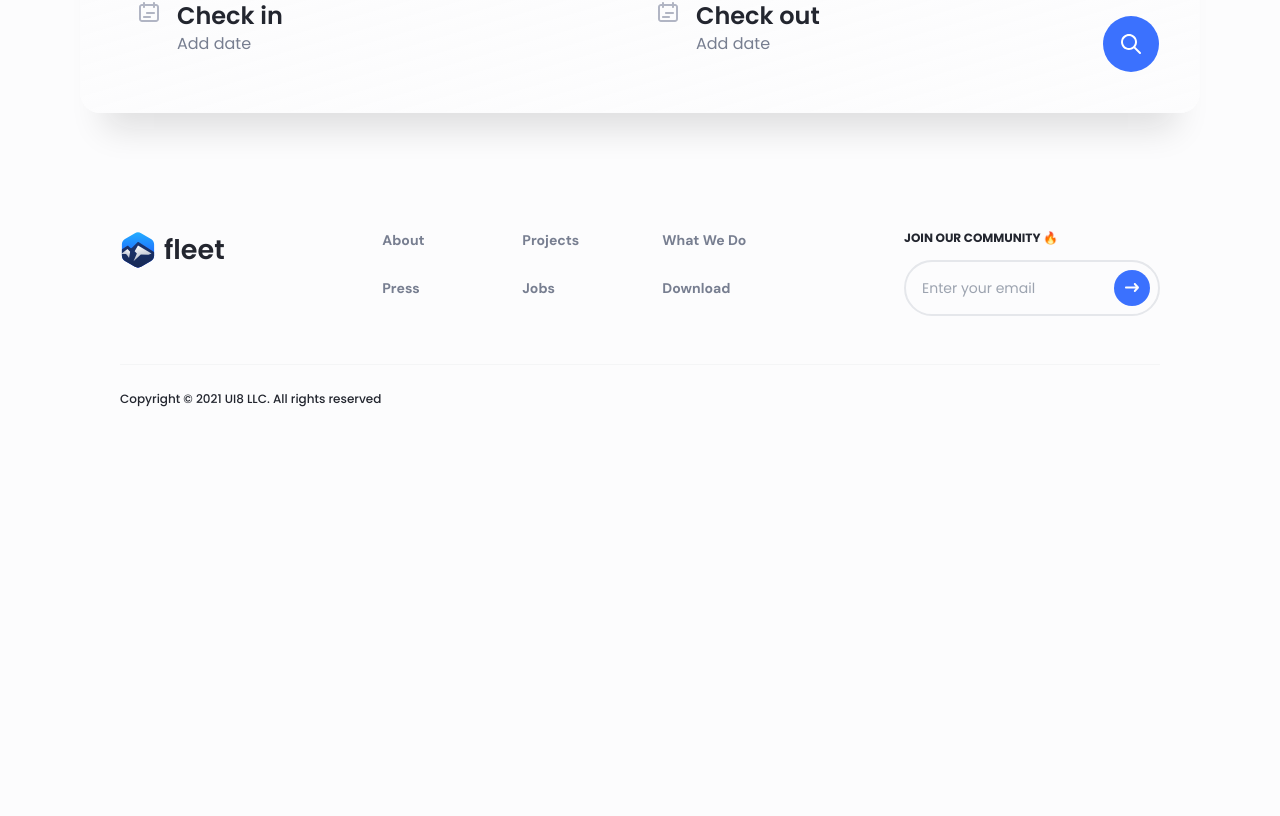
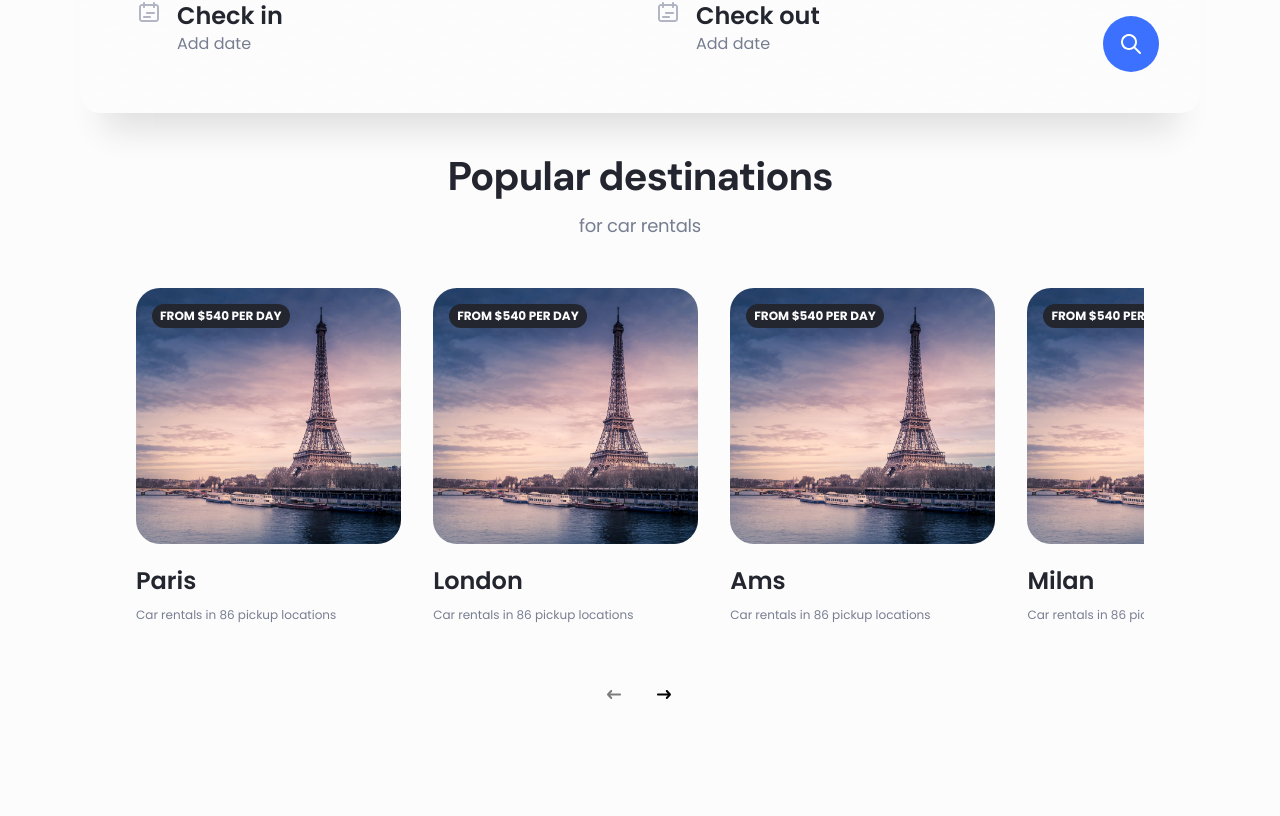
Before and after one commit to hasanlashgari01/fleet-react, a React (Vite) app: page /cars in a window 1280 px wide. Shown: the part 944-1760 px from the top of the page. Before the commit the page ends 1377 px from the top, so only its background shows below. Built offline with nearby package versions, Linux system fonts and the light colour scheme.

Commit message:
popular destinations component

```diff
--- /dev/null
+++ b/src/components/Destination/Destination.jsx
@@ -0,0 +1,20 @@
+import React from "react";
+
+function Destination({ title }) {
+    return (
+        <div className="w-full sm:w-[264.5px] space-y-[21px]">
+            <div className="relative h-64 rounded-3xl overflow-hidden">
+                <img src="/src/assets/images/destinations/destinations-1.jpg" alt="" className="object-cover h-full" />
+                <span className="absolute top-4 left-4 py-1.5 px-2 bg-neutral-2 text-neutral-8 uppercase font-PoppinsBold text-xs/3 z-10 rounded-3xl">
+                    from $540 per day
+                </span>
+            </div>
+            <div>
+                <h2 className="text-neutral-2 font-PoppinsSemiBold text-2xl">{title}</h2>
+                <p className="mt-2 text-neutral-4 font-PoppinsRegular text-xs/5">Car rentals in 86 pickup locations</p>
+            </div>
+        </div>
+    );
+}
+
+export default Destination;
--- /dev/null
+++ b/src/components/Destination/Destinations.jsx
@@ -0,0 +1,74 @@
+import React from "react";
+import { Swiper, SwiperSlide } from "swiper/react";
+import { Navigation } from "swiper/modules";
+import SectionTop from "../SectionTop";
+import Destination from "./Destination";
+
+function Destinations() {
+    const data = [
+        { id: "1", title: "Paris" },
+        { id: "2", title: "London" },
+        { id: "3", title: "Ams" },
+        { id: "4", title: "Milan" },
+    ];
+    return (
+        <div className="pb-[136px]">
+            <SectionTop title="Popular destinations" description="for car rentals" />
+            <Swiper
+                slidesPerView={1.1}
+                spaceBetween={16}
+                breakpoints={{
+                    480: {
+                        slidesPerView: 1.2,
+                        spaceBetween: 20,
+                    },
+                    568: {
+                        slidesPerView: 1.8,
+                        spaceBetween: 24,
+                    },
+                    1024: {
+                        slidesPerView: 2.8,
+                        spaceBetween: 32,
+                    },
+                    1280: {
+                        slidesPerView: 3.5,
+                        spaceBetween: 32,
+                    },
+                }}
+                navigation={{
+                    nextEl: ".image-swiper-button-next",
+                    prevEl: ".image-swiper-button-prev",
+                    disabledClass: "swiper-button-disabled",
+                }}
+                modules={[Navigation]}
+                className="my-8 m-4 lg:my-12 overflow-hidden"
+            >
+                {data.map((item) => {
+                    return (
+                        <SwiperSlide key={item.id}>
+                            <Destination title={item.title} />
+                        </SwiperSlide>
+                    );
+                })}
+
+                <div className="text-center mt-8 lg:mt-12 space-x-2">
+                    <button
+                        className="image-swiper-button-prev dark:text-neutral-4 border-2 border-transparent hover:border-neutral-6 dark:hover:border-neutral-3 disabled:border-none rounded-full transition-all duration-300 disabled:opacity-50"
+                        disabled
+                    >
+                        <svg className="w-10 h-10 p-2">
+                            <use href="#arrow-left"></use>
+                        </svg>
+                    </button>
+                    <button className="image-swiper-button-next dark:text-neutral-4 border-2 border-transparent hover:border-neutral-6 dark:hover:border-neutral-3 disabled:border-none rounded-full transition-all duration-300 disabled:opacity-50">
+                        <svg className="w-10 h-10 p-2">
+                            <use href="#arrow-right"></use>
+                        </svg>
+                    </button>
+                </div>
+            </Swiper>
+        </div>
+    );
+}
+
+export default Destinations;
--- /dev/null
+++ b/src/pages/Cars/ExploreNearby.jsx
@@ -0,0 +1,7 @@
+import React from "react";
+
+function ExploreNearby() {
+    return <div></div>;
+}
+
+export default ExploreNearby;
--- a/src/pages/Cars/Index.jsx
+++ b/src/pages/Cars/Index.jsx
@@ -1,9 +1,13 @@
 import Hero from "../home/Hero";
+import Destinations from "../../components/Destination/Destinations";
 
 function Index() {
     return (
         <>
             <Hero bgId="hero-car" />
+            <div className="container">
+                <Destinations />
+            </div>
         </>
     );
 }
```
Also changed, not shown: src/assets/images/destinations/destinations-1.jpg (added).
